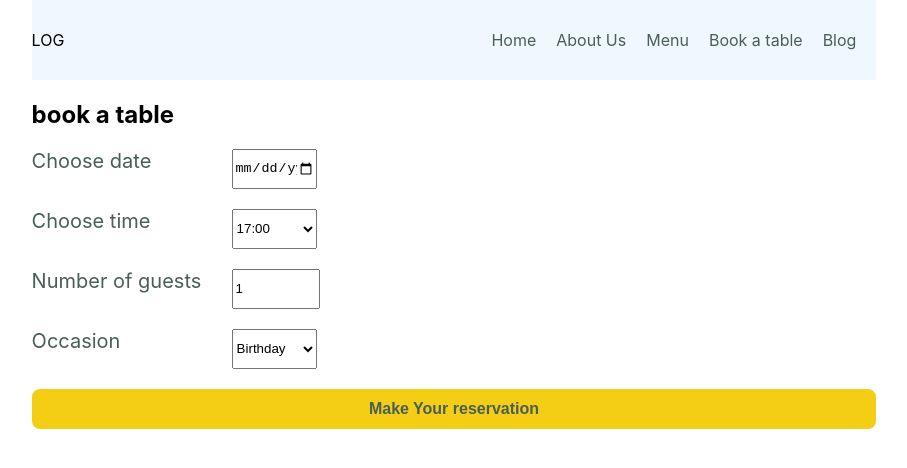
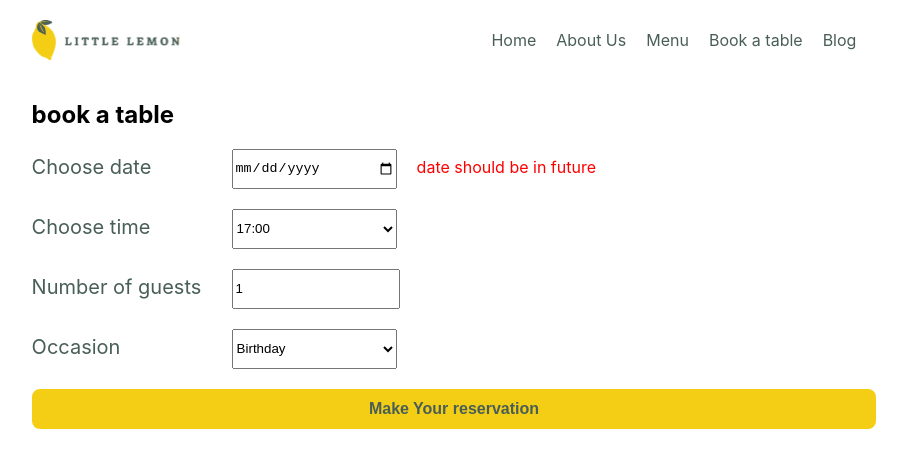
Before and after one commit to lobanko/react-capstone-project, a React (Create React App) app: page /book in a window 1280 px wide. Shown: the top 468 px of the page, without its empty margins (186-1093 px from the left). Built offline with nearby package versions, Linux system fonts and the light colour scheme.

Commit message:
Home page markup
Booking form validation

```diff
--- a/src/BookingPage.css
+++ b/src/BookingPage.css
@@ -15,6 +15,7 @@
     font-size: 20px;
     color: #495E57;
     width: 200px;
+    line-height: 37px;
 }
 
 .label-wrapper {
@@ -22,8 +23,8 @@
 }
 
 .form-row input {
-    width: 80px;
+    width: 160px;
 }
 .form-row select {
-    width: 85px;
+    width: 165px;
 }
--- a/src/BookingPage.js
+++ b/src/BookingPage.js
@@ -1,9 +1,10 @@
 
 import {Fragment, useReducer, useState} from "react";
-import Header from "./conponents/Header";
+import Header from "./components/Header";
 import './BookingPage.css';
 import {fetchAPI} from "./utils/fakeApi";
-import Button from "./conponents/button/button";
+import Button from "./components/button/button";
+import ErrorMessage from "./components/error_message/error-message";
 
 
 function BookingPage() {
@@ -40,17 +41,29 @@ function BookingPage() {
     const occasionChange = (value) => {
         setNumberOfGuests(value)
     }
+
+    const isDateValid = () => {
+        return date >= (new Date().toISOString().split("T")[0]);
+    }
+
+    const isNumberOfGuestsValid = () => {
+        return 1<= numberOfGuests &&  numberOfGuests<11
+    }
     const getIsFormValid = () => {
         return (
             date &&
+            isDateValid() &&
             time &&
-            numberOfGuests
+            numberOfGuests &&
+            isNumberOfGuestsValid()
         );
     };
     const handleSubmit = (e) => {
         e.preventDefault();
         alert("Booking created!");
     };
+
+    console.log('DMLO', numberOfGuests);
 
     return (
         <>
@@ -61,6 +74,9 @@ function BookingPage() {
                 <div className="form-row">
                     <div className="label-wrapper"><label htmlFor="res-date">Choose date</label></div>
                     <input type="date" id="res-date" value={date} onChange={dateChange}/>
+                    {!isDateValid() ? (
+                        <ErrorMessage text="date should be in future" />
+                    ) : null}
                 </div>
                 <div className="form-row">
                     <div className="label-wrapper"><label htmlFor="res-time">Choose time</label></div>
@@ -74,8 +90,11 @@ function BookingPage() {
                 </div>
                 <div className="form-row">
                     <div className="label-wrapper"><label htmlFor="guests">Number of guests</label></div>
-                        <input type="number" placeholder="1" min="1" max="10" id="guests" value={numberOfGuests}
+                    <input type="number" placeholder="1" min="1" max="10" id="guests" value={numberOfGuests}
                            onChange={numberOfGuestsChange}/>
+                    {!isNumberOfGuestsValid() ? (
+                        <ErrorMessage text="number of suests should be between 1 and 10" />
+                    ) : null}
                 </div>
                 <div className="form-row">
                     <div className="label-wrapper"><label htmlFor="occasion">Occasion</label></div>
--- a/src/HomePage.css
+++ b/src/HomePage.css
@@ -9,7 +9,6 @@
     justify-content: space-between;
     align-items: center;
     height: 80px;
-    background: aliceblue;
 }
 
 nav ul {
--- a/src/HomePage.js
+++ b/src/HomePage.js
@@ -2,9 +2,12 @@ import logo from './logo.svg';
 import restauranfood from './assets/restauranfood.jpg';
 import './HomePage.css';
 import {Fragment} from "react";
-import Header from "./conponents/Header";
+import Header from "./components/Header";
+import Button from "./components/button/button";
+import {useNavigate} from "react-router-dom";
 
 function HomePage() {
+    let navigate = useNavigate();
     return (
         <>
             <meta name="og:title" content="Little lemon restaurant"/>
@@ -21,9 +24,11 @@ function HomePage() {
                                 Lorem ipsum dolor sit amet, consectetur adipiscing elit, sed do eiusmod tempor incididunt
                                 ut labore et dolore magna aliqua.
                             </div>
-                            <button>
-                                Reserve a Table
-                            </button>
+                            <Button
+                                title="Reserve a Table"
+                                onClick={() => navigate('/book')}
+                            >
+                            </Button>
                         </div>
                         <div className="restauranfood-logo-wrapper">
                             <img className="restauranfood-logo" src={restauranfood} alt="restarauntfood"/>
--- a/src/conponents/Header.js
+++ b/src/components/Header.js
@@ -1,10 +1,11 @@
 
+import logo from '../assets/Logo.svg'
 
 
 function Header() {
     return (
         <div className="top">
-            <header>LOG</header>
+            <img src={logo} alt="logo"/>
             <nav>
                 <ul>
                     <li><a href="/home">Home</a></li>
--- /dev/null
+++ b/src/components/error_message/error-message.js
@@ -0,0 +1,17 @@
+import React from "react";
+
+const ErrorMessage = ({text}) => {
+    return (
+        <div>
+            <span
+                style={{
+                    'lineHeight':'37px',
+                    'paddingLeft': '20px',
+                    'color': 'red'
+                }}
+            >
+                {text}
+            </span>
+        </div>);
+};
+export default ErrorMessage;
```
Also changed, not shown: public/Logo.svg (added), src/assets/Logo.svg (added), src/components/button/button.css (renamed from src/conponents/button/button.css), src/components/button/button.js (renamed from src/conponents/button/button.js).
